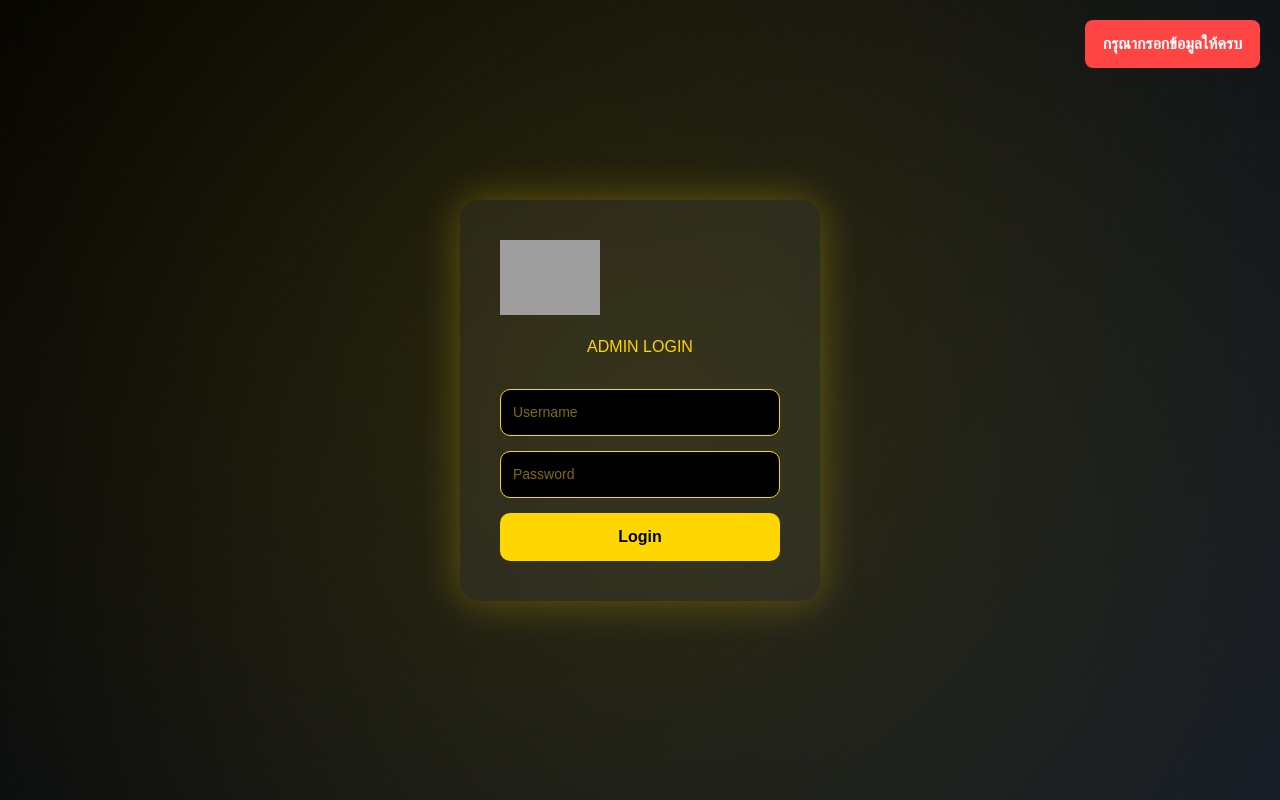
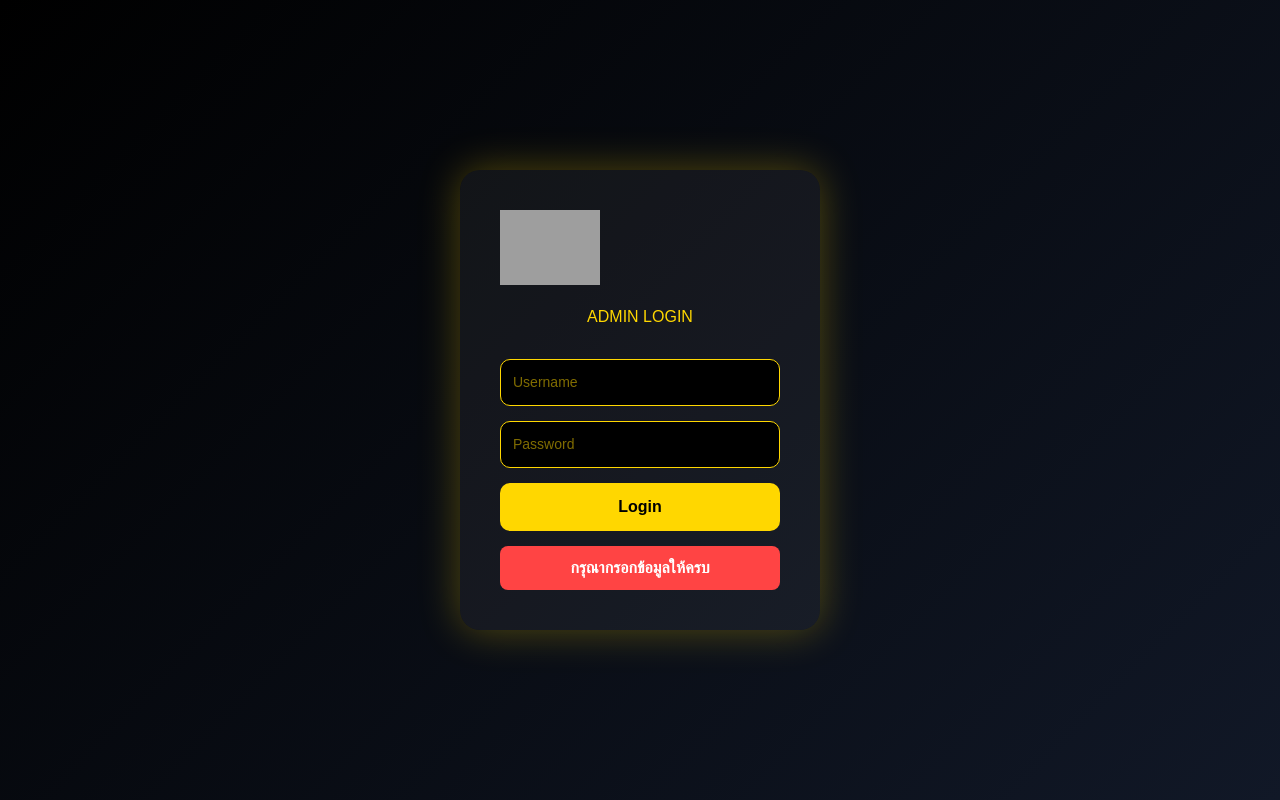
Before and after one commit to FJNofear/line-system, a Next.js app: page /login in a window 1280 px wide. Both pictures are taken after a click on the button "Login". Built offline with nearby package versions, Linux system fonts and the light colour scheme; grey boxes are pictures that could not be loaded.

Commit message:
fix login page syntax

```diff
--- a/app/login/page.tsx
+++ b/app/login/page.tsx
@@ -9,7 +9,6 @@ export default function LoginPage() {
   const [username, setUsername] = useState("")
   const [password, setPassword] = useState("")
   const [loading, setLoading] = useState(false)
-
   const [popup, setPopup] = useState<{
     show: boolean
     message: string
@@ -21,9 +20,18 @@ export default function LoginPage() {
   })
 
   const showPopup = (message: string, success: boolean) => {
-    setPopup({ show: true, message, success })
+    setPopup({
+      show: true,
+      message,
+      success,
+    })
+
     setTimeout(() => {
-      setPopup({ show: false, message: "", success: false })
+      setPopup({
+        show: false,
+        message: "",
+        success: false,
+      })
     }, 3000)
   }
 
@@ -38,20 +46,18 @@ export default function LoginPage() {
     try {
       const res = await fetch("/api/admin/login", {
         method: "POST",
-        headers: { "Content-Type": "application/json" },
-        body: JSON.stringify({ username, password }),
+        headers: {
+          "Content-Type": "application/json",
+        },
+        body: JSON.stringify({
+          username,
+          password,
+        }),
       })
 
       const data = await res.json()
 
-      setLoading(false)
-
       if (data.success) {
-        const successSound = new Audio(
-          "https://assets.mixkit.co/sfx/preview/mixkit-unlock-game-notification-253.mp3"
-        )
-        successSound.play()
-
         sessionStorage.setItem("admin_logged_in", "true")
         sessionStorage.setItem("admin_username", data.admin.username)
         sessionStorage.setItem("admin_role", data.admin.role)
@@ -60,29 +66,24 @@ export default function LoginPage() {
 
         setTimeout(() => {
           router.push("/admin")
-        }, 1200)
+        }, 1000)
       } else {
-        const errorSound = new Audio(
-          "https://assets.mixkit.co/sfx/preview/mixkit-player-losing-or-failing-2042.mp3"
-        )
-        errorSound.play()
-
         showPopup("Username หรือ Password ไม่ถูกต้อง", false)
       }
     } catch (error) {
-      setLoading(false)
       showPopup("Server Error", false)
     }
+
+    setLoading(false)
   }
 
   return (
     <div style={styles.wrapper}>
-      <div style={styles.bgAnimation}></div>
-
       <div style={styles.card}>
         <img
           src="https://uppic.cloud/ib/LLTyVfpp4nz1XNA_1768309771.png"
           style={styles.logo}
+          alt="logo"
         />
 
         <h2 style={styles.title}>ADMIN LOGIN</h2>
@@ -110,24 +111,18 @@ export default function LoginPage() {
           {loading ? "กำลังเข้าสู่ระบบ..." : "Login"}
         </button>
 
-        {loading && (
-          <div style={styles.spinner}>
-            <div style={styles.loader}></div>
-          </div>
-        )}
-      </div>
-
         {popup.show && (
           <div
             style={{
               ...styles.popup,
-            background: popup.success ? "#ffd700" : "#ff4444",
+              backgroundColor: popup.success ? "#ffd700" : "#ff4444",
               color: popup.success ? "#000" : "#fff",
             }}
           >
             {popup.message}
           </div>
         )}
+      </div>
     </div>
   )
 }
@@ -139,27 +134,14 @@ const styles: any = {
     justifyContent: "center",
     alignItems: "center",
     background: "linear-gradient(135deg,#000000,#111827)",
-    overflow: "hidden",
-    position: "relative",
-  },
-  bgAnimation: {
-    position: "absolute",
-    width: "200%",
-    height: "200%",
-    background:
-      "radial-gradient(circle at center, rgba(255,215,0,0.15) 0%, transparent 60%)",
-    animation: "rotate 20s linear infinite",
   },
   card: {
     width: 360,
     padding: 40,
     borderRadius: 20,
-    backdropFilter: "blur(15px)",
     background: "rgba(255,255,255,0.05)",
     boxShadow: "0 0 40px rgba(255,215,0,0.3)",
     textAlign: "center",
-    position: "relative",
-    zIndex: 2,
   },
   logo: {
     width: 100,
@@ -189,27 +171,11 @@ const styles: any = {
     color: "#000",
     fontWeight: "bold",
     cursor: "pointer",
-    transition: "0.3s",
-  },
-  spinner: {
-    marginTop: 15,
-  },
-  loader: {
-    border: "4px solid #333",
-    borderTop: "4px solid #ffd700",
-    borderRadius: "50%",
-    width: 30,
-    height: 30,
-    margin: "auto",
-    animation: "spin 1s linear infinite",
   },
   popup: {
-    position: "fixed",
-    top: 20,
-    right: 20,
-    padding: "12px 18px",
+    marginTop: 15,
+    padding: "10px",
     borderRadius: 8,
     fontWeight: "bold",
-    zIndex: 999,
   },
 }
```
Lines whose indentation alone changed are shown as unchanged.
